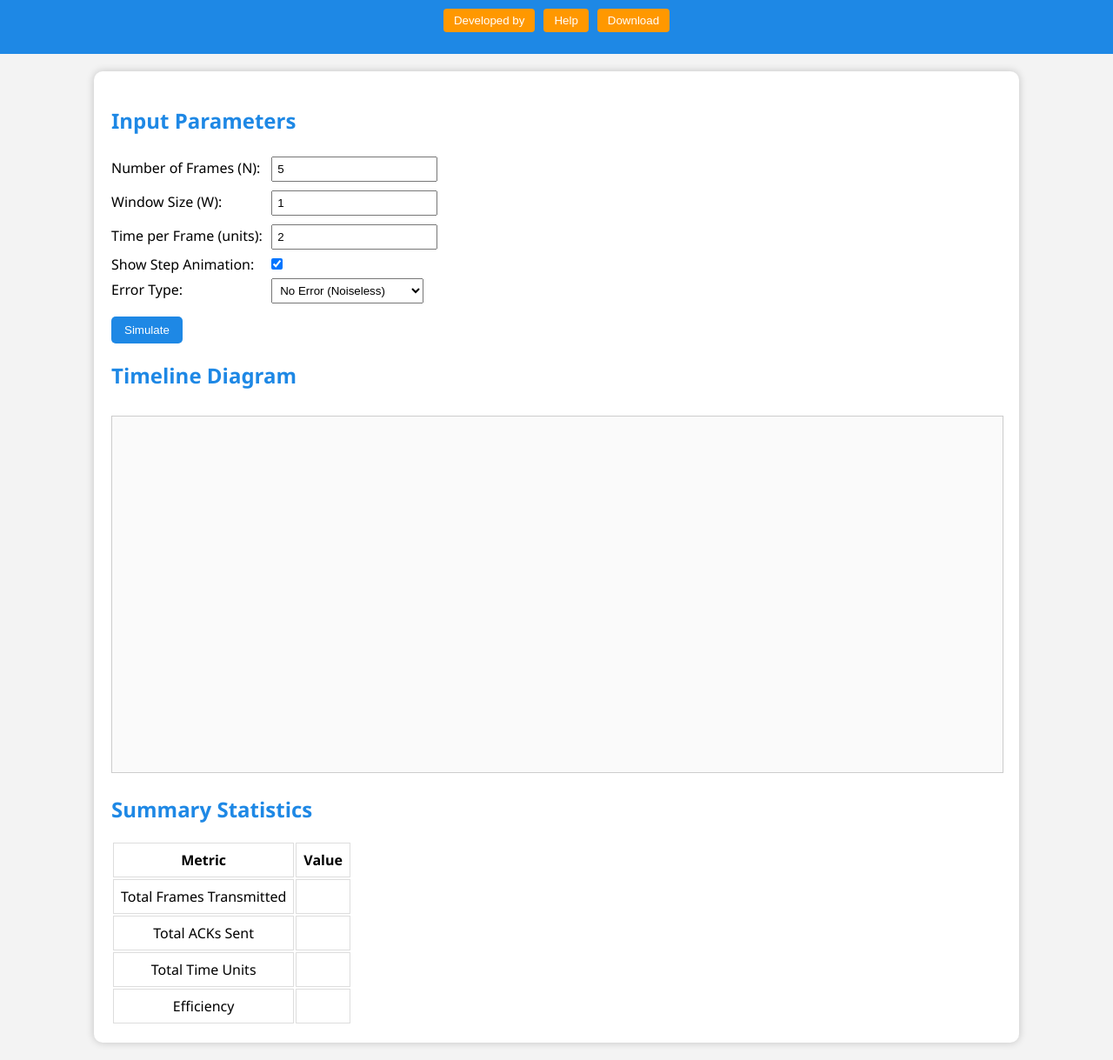
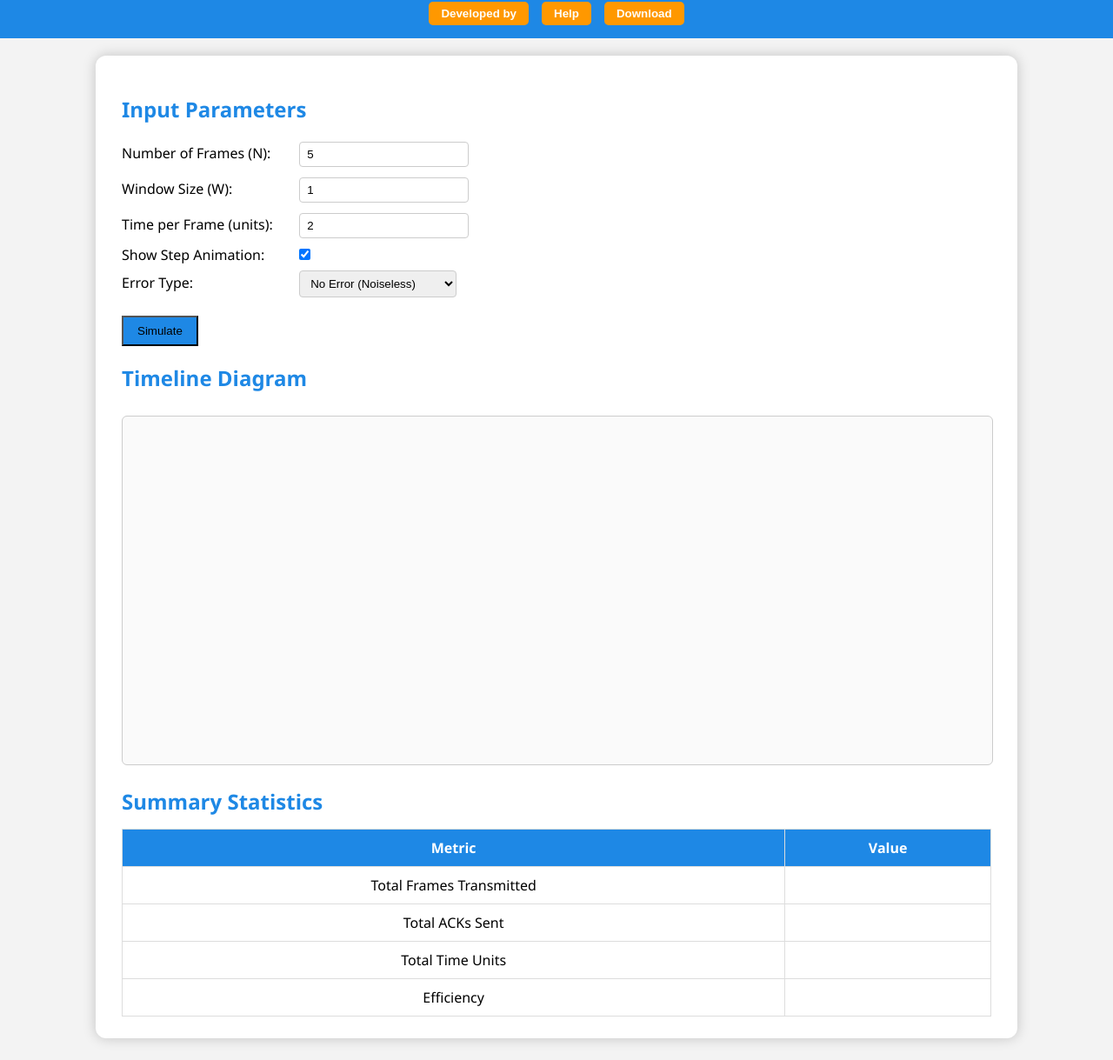
Before and after one commit to nxnjxbaka/cn-project, a plain HTML site: page index.html in a window 1280 px wide. Shown: the part 58-1277 px from the top of the page at 87% size. Drawn offline with Linux system fonts and the light colour scheme.

Commit message:
Refactor CSS styles for improved layout and design
Updated styles for header, buttons, and container.

```diff
--- a/styles.css
+++ b/styles.css
@@ -8,29 +8,30 @@ body {
 header {
     background: #1e88e5;
     color: white;
-    padding: 15px;
+    padding: 15px 20px;
     text-align: center;
 }
 
 header h1 {
     margin: 0 0 10px 0;
-    font-size: 1.5em;
+    font-size: 1.6em;
 }
 
 .top-menu {
     display: flex;
     justify-content: center;
-    gap: 10px;
-    margin-bottom: 10px;
+    gap: 15px;
 }
 
 .top-menu button {
     background-color: #ff9800;
     color: white;
-    padding: 6px 12px;
+    padding: 6px 14px;
     border: none;
-    border-radius: 4px;
+    border-radius: 5px;
+    font-weight: bold;
     cursor: pointer;
+    transition: 0.2s;
 }
 
 .top-menu button:hover {
@@ -38,53 +39,59 @@ header h1 {
 }
 
 .container {
+    max-width: 1000px;
     background: white;
     margin: 20px auto;
-    padding: 20px;
-    width: 80%;
-    border-radius: 10px;
-    box-shadow: 0 0 10px rgba(0, 0, 0, 0.2);
+    padding: 25px 30px;
+    border-radius: 12px;
+    box-shadow: 0 0 15px rgba(0, 0, 0, 0.2);
 }
 
 h2 {
     color: #1e88e5;
+    margin-bottom: 15px;
 }
 
 label {
     display: inline-block;
-    width: 180px;
+    width: 200px;
+    font-weight: 500;
 }
 
 input, select {
-    margin: 5px 0;
-    padding: 5px;
+    margin: 6px 0;
+    padding: 6px 8px;
+    border-radius: 4px;
+    border: 1px solid #ccc;
 }
 
-button {
+button[type="button"] {
+    margin-top: 15px;
     background-color: #1e88e5;
-    color: white;
-    padding: 8px 15px;
-    border: none;
-    border-radius: 5px;
-    cursor: pointer;
-    margin-top: 10px;
+    padding: 8px 16px;
 }
 
 canvas {
     width: 100%;
     border: 1px solid #ccc;
-    margin-top: 10px;
+    margin-top: 12px;
     background: #fafafa;
+    border-radius: 6px;
 }
 
-.stats table {
+table {
     width: 100%;
     border-collapse: collapse;
-    margin-top: 10px;
+    margin-top: 15px;
 }
 
 th, td {
     border: 1px solid #ddd;
-    padding: 8px;
+    padding: 10px;
     text-align: center;
 }
+
+th {
+    background-color: #1e88e5;
+    color: white;
+}
```
